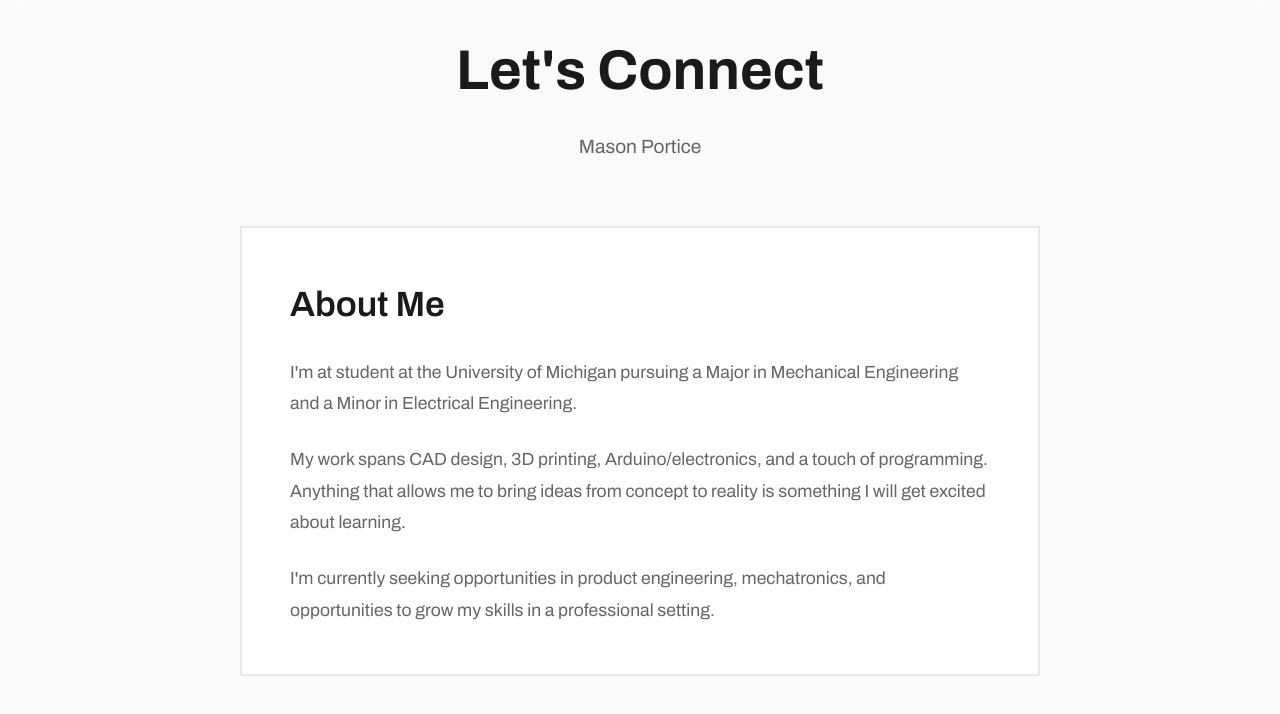
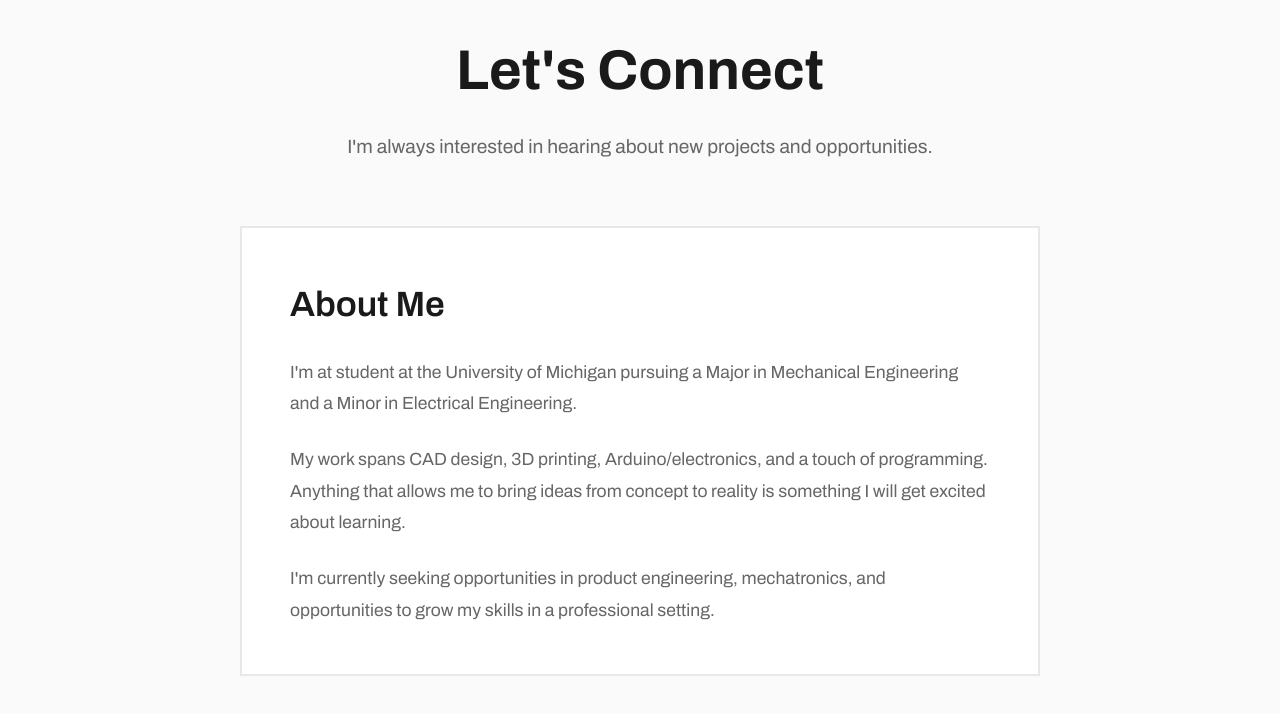
Before and after one commit to LinesAndLayers/linesandlayers.github.io, a plain HTML site: page contact/index.html in a window 1280 px wide. Shown: the part 86-800 px from the top of the page. Drawn offline with Linux system fonts and the light colour scheme.

Commit message:
Contact Page

```diff
--- a/contact/index.html
+++ b/contact/index.html
@@ -36,7 +36,7 @@
             <div class="contact-content">
                 <div class="contact-header">
                     <h1>Let's Connect</h1>
-                    <p>Mason Portice</p>
+                    <p>I'm always interested in hearing about new projects and opportunities.</p>
                 </div>
 
                 <!-- About Me Section -->
```
